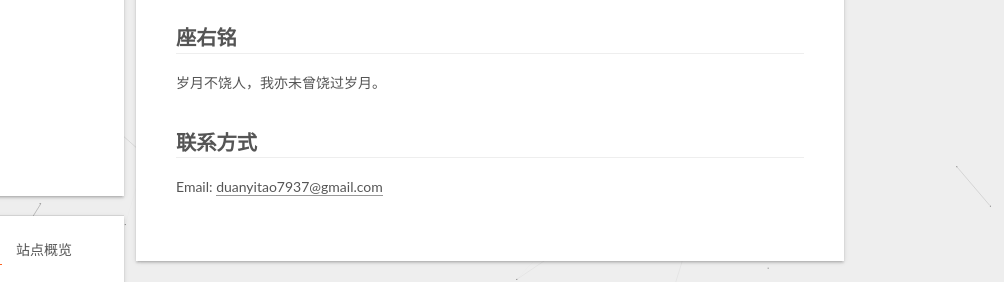
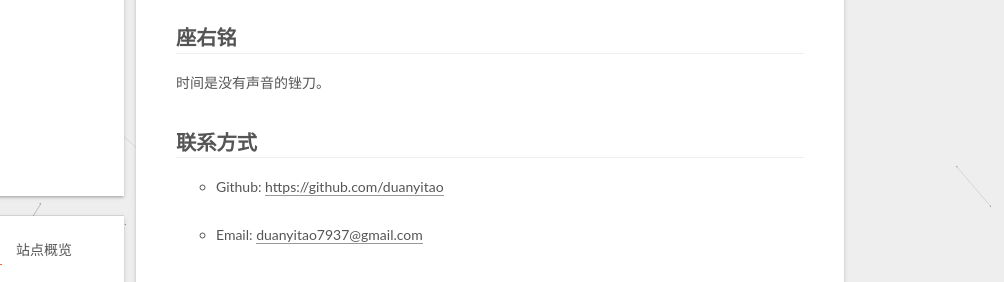
Before and after one commit to duanyitao/duanyitao.github.io, a plain HTML site: page about/index.html in a window 1280 px wide. Shown: the part 391-673 px from the top of the page, 276-1280 px from the left. Drawn offline with Linux system fonts and the light colour scheme.

Commit message:
Site updated: 2020-03-10 10:43:36

```diff
--- a/about/index.html
+++ b/about/index.html
@@ -92,18 +92,18 @@
 
 
 
-<meta name="description" content="个人领域 专注于移动端，同时对大前端保持关注！   博客用于记录自己的个人成长之路，之前两年就想搭建，一直都因为各种原因搁置。最近有空，抽了点时间，站在巨人的肩上，利用阿里云域名、Github Pages、Hexo 等相关工具，终于在 2019 年 3 月正式部署上线了。  希望坚持用博客来记录所学，当然能如果有可能帮助到其他人就更开心了。  正所谓好记心不如烂笔头。加油，致自己。   座右铭岁月">
+<meta name="description" content="个人领域 专注于移动端，同时对大前端保持关注！   博客用于记录自己的个人成长之路，之前两年就想搭建，一直都因为各种原因搁置。最近有空，抽了点时间，站在巨人的肩上，利用阿里云域名、Github Pages、Hexo 等相关工具，终于在 2019 年 3 月正式部署上线了。  希望坚持用博客来记录所学，当然能如果有可能帮助到其他人就更开心了。  正所谓好记心不如烂笔头。加油，致自己。   座右铭时间">
 <meta name="keywords" content="duanyitao duanyitao.com www.duanyitao.com colin">
 <meta property="og:type" content="website">
 <meta property="og:title" content="关于">
 <meta property="og:url" content="http://duanyitao.com/about/index.html">
 <meta property="og:site_name" content="Colin&#39;s Blog">
-<meta property="og:description" content="个人领域 专注于移动端，同时对大前端保持关注！   博客用于记录自己的个人成长之路，之前两年就想搭建，一直都因为各种原因搁置。最近有空，抽了点时间，站在巨人的肩上，利用阿里云域名、Github Pages、Hexo 等相关工具，终于在 2019 年 3 月正式部署上线了。  希望坚持用博客来记录所学，当然能如果有可能帮助到其他人就更开心了。  正所谓好记心不如烂笔头。加油，致自己。   座右铭岁月">
+<meta property="og:description" content="个人领域 专注于移动端，同时对大前端保持关注！   博客用于记录自己的个人成长之路，之前两年就想搭建，一直都因为各种原因搁置。最近有空，抽了点时间，站在巨人的肩上，利用阿里云域名、Github Pages、Hexo 等相关工具，终于在 2019 年 3 月正式部署上线了。  希望坚持用博客来记录所学，当然能如果有可能帮助到其他人就更开心了。  正所谓好记心不如烂笔头。加油，致自己。   座右铭时间">
 <meta property="og:locale" content="zh-Hans">
-<meta property="og:updated_time" content="2019-06-22T03:02:11.544Z">
+<meta property="og:updated_time" content="2020-03-10T02:43:01.292Z">
 <meta name="twitter:card" content="summary">
 <meta name="twitter:title" content="关于">
-<meta name="twitter:description" content="个人领域 专注于移动端，同时对大前端保持关注！   博客用于记录自己的个人成长之路，之前两年就想搭建，一直都因为各种原因搁置。最近有空，抽了点时间，站在巨人的肩上，利用阿里云域名、Github Pages、Hexo 等相关工具，终于在 2019 年 3 月正式部署上线了。  希望坚持用博客来记录所学，当然能如果有可能帮助到其他人就更开心了。  正所谓好记心不如烂笔头。加油，致自己。   座右铭岁月">
+<meta name="twitter:description" content="个人领域 专注于移动端，同时对大前端保持关注！   博客用于记录自己的个人成长之路，之前两年就想搭建，一直都因为各种原因搁置。最近有空，抽了点时间，站在巨人的肩上，利用阿里云域名、Github Pages、Hexo 等相关工具，终于在 2019 年 3 月正式部署上线了。  希望坚持用博客来记录所学，当然能如果有可能帮助到其他人就更开心了。  正所谓好记心不如烂笔头。加油，致自己。   座右铭时间">
 
 
 
@@ -362,8 +362,13 @@
 <li><p>正所谓好记心不如烂笔头。加油，致自己。</p>
 </li>
 </ul>
-<h2 id="座右铭"><a href="#座右铭" class="headerlink" title="座右铭"></a>座右铭</h2><p>岁月不饶人，我亦未曾饶过岁月。</p>
-<h2 id="联系方式"><a href="#联系方式" class="headerlink" title="联系方式"></a>联系方式</h2><p>Email: <a href="mailto:duanyitao7937@gmail.com" target="_blank" rel="noopener">duanyitao7937@gmail.com</a></p>
+<h2 id="座右铭"><a href="#座右铭" class="headerlink" title="座右铭"></a>座右铭</h2><p>时间是没有声音的锉刀。</p>
+<h2 id="联系方式"><a href="#联系方式" class="headerlink" title="联系方式"></a>联系方式</h2><ul>
+<li><p>Github: <a href="https://github.com/duanyitao" target="_blank" rel="noopener">https://github.com/duanyitao</a></p>
+</li>
+<li><p>Email: <a href="mailto:duanyitao7937@gmail.com" target="_blank" rel="noopener">duanyitao7937@gmail.com</a></p>
+</li>
+</ul>
 
 
       </div>
```
